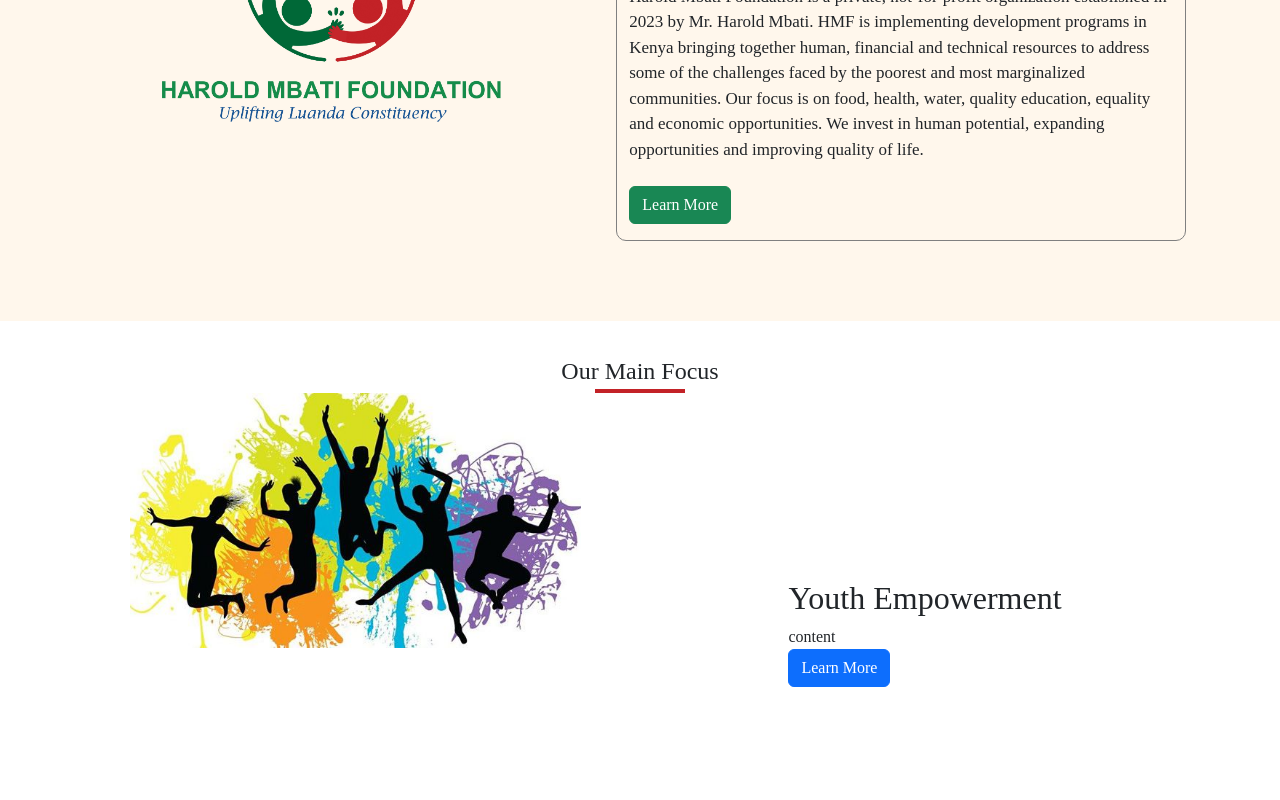
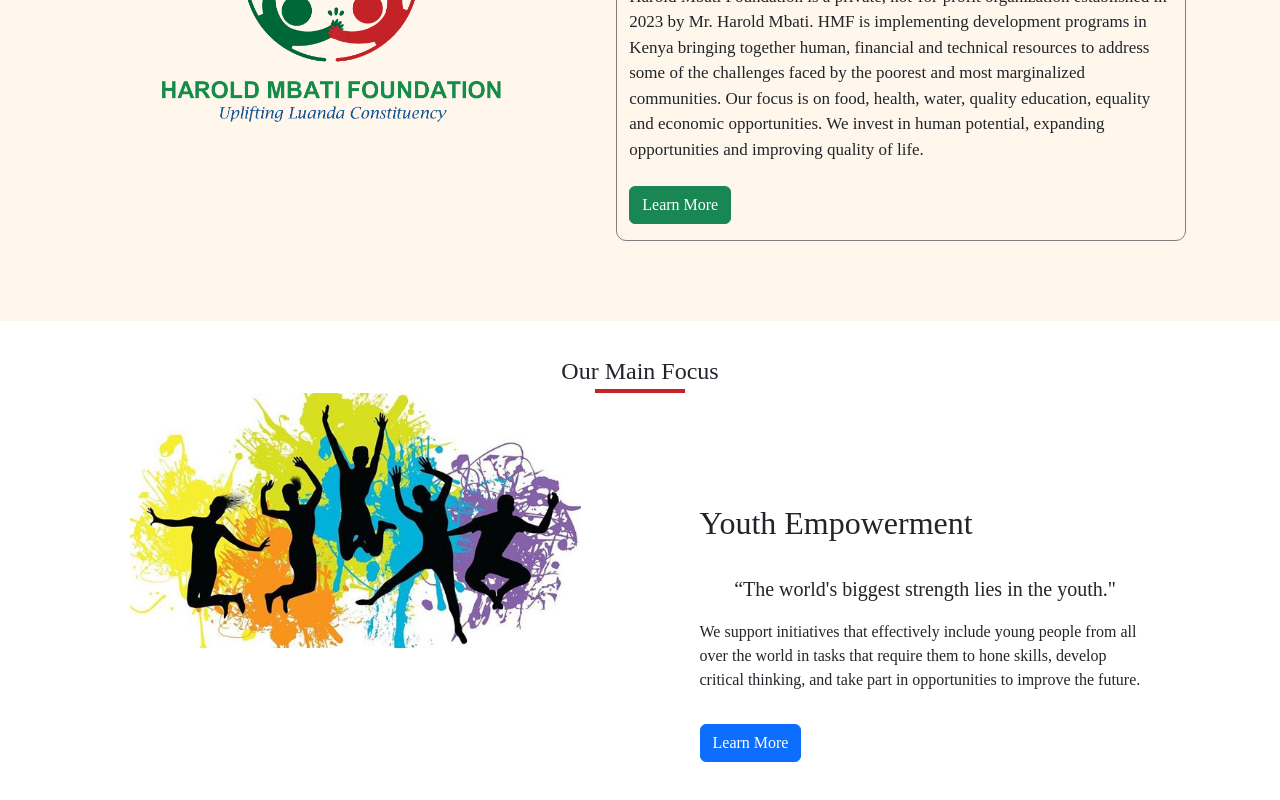
Before and after one commit to Manenomyk/Harold-mbati-site, a React (Create React App) app: page / in a window 1280 px wide. Shown: the part 288-1088 px from the top of the page. Built offline with nearby package versions, Linux system fonts and the light colour scheme; a web font is replaced by a local one.

Commit message:
youth empowermenr

```diff
--- a/src/Pages/Mission/Mission.css
+++ b/src/Pages/Mission/Mission.css
@@ -35,3 +35,16 @@
     font-size: 24px;
     font-weight: 600;
 }
+.tag{
+    font-size: 20px;
+    display: flex;
+    justify-content: center;
+    margin-bottom: 1rem;
+    margin-top: 2rem;
+}
+.info{
+    display: flex;
+    justify-content: center;
+    margin-bottom: 2rem;
+    align-items: center;
+}
--- a/src/Pages/Mission/Mission.js
+++ b/src/Pages/Mission/Mission.js
@@ -58,7 +58,13 @@ function Mission() {
                   <div className="youth">
                     <div>
                     <div className="youthhead"><h2>Youth Empowerment</h2></div>
-                    <div>content</div>
+                    <div className="tag">“The world's biggest strength lies in the youth."</div>
+                    <div className="info">
+                    We support initiatives that effectively include young
+                    people from all over the world in tasks that require
+                     them to hone skills, develop critical thinking,
+                     and take part in opportunities to improve the future.
+                    </div>
                     <button className="btn btn-primary">Learn More</button>
                     </div>
                     </div>
```
